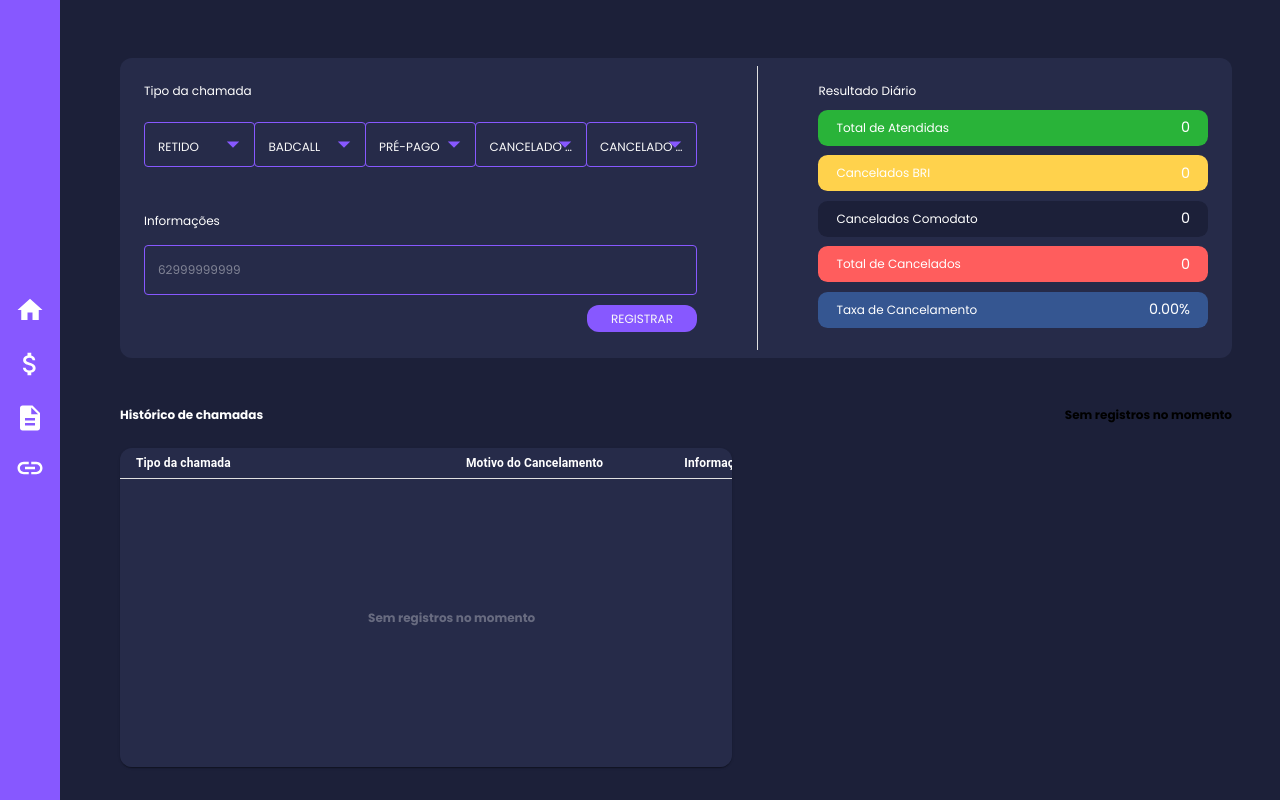
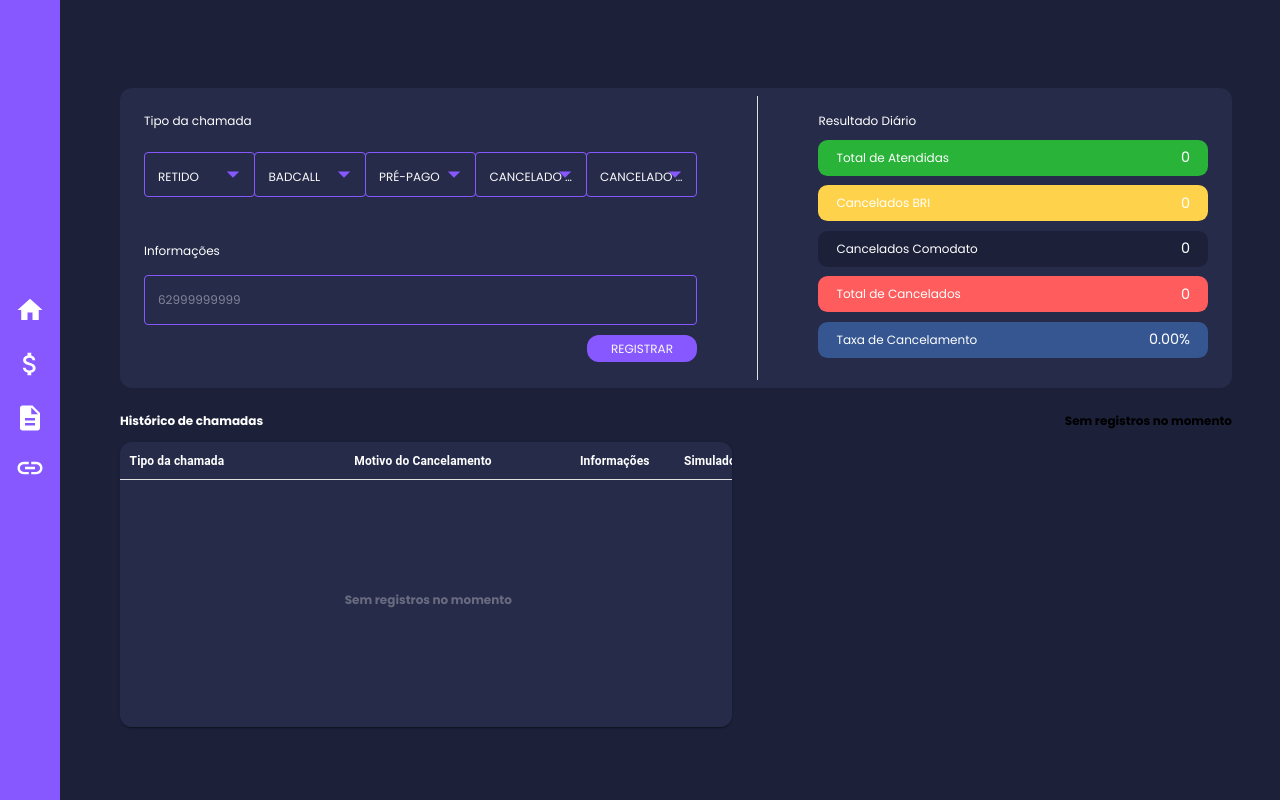
Before and after one commit to joaovsz/callRegister, a React (Vite) app: page / in a window 1280 px wide. Built offline with nearby package versions, Linux system fonts and the light colour scheme.

Commit message:
cores e lista performados

```diff
--- a/src/components/Register/List/List.tsx
+++ b/src/components/Register/List/List.tsx
@@ -8,6 +8,7 @@ import Paper from '@mui/material/Paper';
 import { ChartsContext } from '../../context/chart_context';
 import { useContext } from 'react';
 import { Chart_container } from '../../Charts/Chart_container';
+import Checkbox from '@mui/material/Checkbox';
 
 export const List = () => {
 const {calls} = useContext(ChartsContext)
@@ -21,12 +22,14 @@ return (
         <TableHead>
           <TableRow>
             <TableCell>Tipo da chamada</TableCell>
-            <TableCell align="right">Motivo do Cancelamento</TableCell>
-            <TableCell align="right">Informações</TableCell>
+            <TableCell align="left">Motivo do Cancelamento</TableCell>
+            <TableCell align="center">Informações</TableCell>
+            <TableCell align="left">Simulado</TableCell>
 
           </TableRow>
         </TableHead>
-        {calls.length>0?        <TableBody>
+        {calls.length>0?
+        <TableBody>
           {calls.map((row, index) => (
             <TableRow
             className={
@@ -42,13 +45,12 @@ return (
               key={index}
               sx={{ '&:last-child td, &:last-child th': { border: 0 } }}
               >
-              <TableCell component="th" scope="row">
-
+              <TableCell component="th" scope="row" id={row.typeCall}>
                 {row.typeCall}
               </TableCell>
-
-              <TableCell align="right">{row.typeCanceled}</TableCell>
-              <TableCell align="right">{row.info}</TableCell>
+              <TableCell align="left">{row.typeCanceled}</TableCell>
+              <TableCell align="center">{row.info}</TableCell>
+              <TableCell align="left"><Checkbox/></TableCell>
             </TableRow>
           ))}
         </TableBody >:<h2 className="alertInit"> Sem registros no momento</h2>
--- a/src/components/sass/register.sass
+++ b/src/components/sass/register.sass
@@ -7,7 +7,7 @@
   width: calc(100vw - 6rem)
   height: 100vh
   @include flexColumn(0, center, center)
-  gap: 4rem
+  gap: 2rem
   overflow: auto
   #register
     border-radius: 1rem
@@ -63,18 +63,16 @@
     justify-content: space-between
     margin: 0 auto
   #tabela
-      height: 28rem
+      height: 25rem
       width: 55%
-
       h2
-        padding: 0 0 2rem 0
+        padding: 0 0 1rem 0
         color: $text
       .MuiPaper-root
         border-radius: 1rem
         height: 50rem
         width: 100%
         background-color: $raisin-black
-        // border: .1rem $purple solid
         height: 95%
         .MuiTable-root
           height: 100%
@@ -89,12 +87,20 @@
           .MuiTableHead-root, .MuiTableBody-root
             width: 30rem
             tr th
+              padding: .8rem
               font-weight: bold
-              font-size: 1rem
+            #RETIDO
+              color: $green
+            #BADCALL
               color: $text
+            #CANCELADO_BRI
+              color: $yellow
+            #CANCELADO_COMODATO
+              color: $red
+            #PRE_PAGO
+              color: $gray-light
         .MuiTableCell-root
-          font-size: 1.2rem
-          font-weight: 300
+          font-size: 1rem
           color: $text
 
 
```
